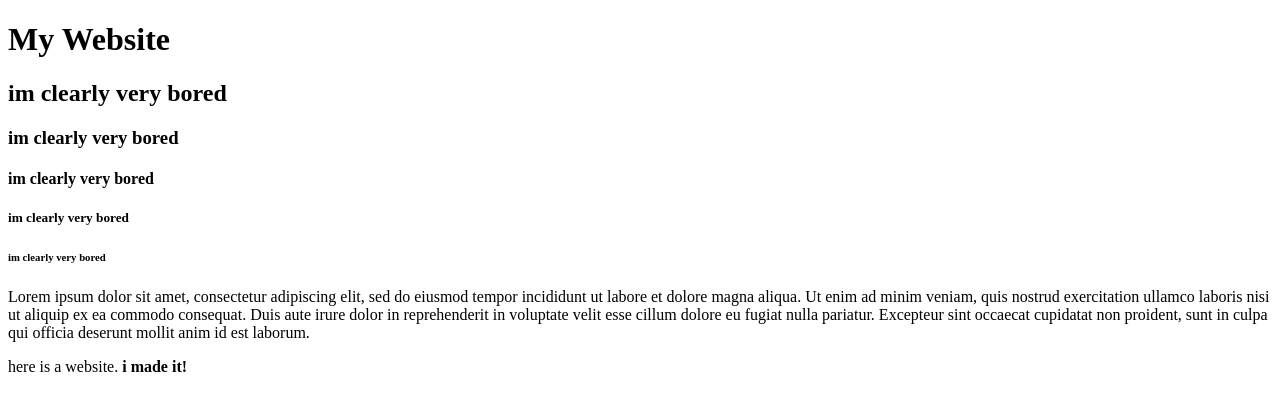
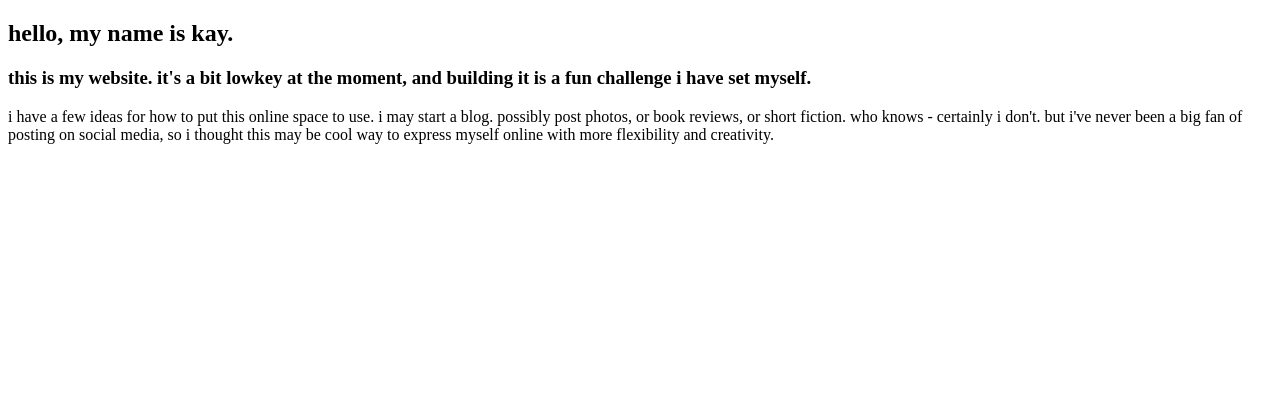
Before and after one commit to kaysterner/kayesterner, a plain HTML site: page index.html in a window 1280 px wide. Drawn offline with Linux system fonts and the light colour scheme.

Commit message:
Update index.html

```diff
--- a/index.html
+++ b/index.html
@@ -3,21 +3,15 @@
     <head>
         <meta charset="utf-8">
         <meta name="viewport" content="width=device-width, initial-scale=1">
-        <title>My Website</title>
+        <title>kay sterner</title>
     </head>
     <body>
-        <h1>My Website</h1>
-        <h2>im clearly very bored</h2>
-        <h3>im clearly very bored</h3>
-        <h4>im clearly very bored</h4>
-        <h5>im clearly very bored</h5>
-        <h6>im clearly very bored</h6>
+        <h2>hello, my name is kay.</h2>
+        <h3>this is my website. it's a bit lowkey at the moment, and building it is a fun challenge i have set myself.</h3>
 
         <p>
-            Lorem ipsum dolor sit amet, consectetur adipiscing elit, sed do eiusmod tempor incididunt ut labore et dolore magna aliqua. Ut enim ad minim veniam, quis nostrud exercitation ullamco laboris nisi ut aliquip ex ea commodo consequat. Duis aute irure dolor in reprehenderit in voluptate velit esse cillum dolore eu fugiat nulla pariatur. Excepteur sint occaecat cupidatat non proident, sunt in culpa qui officia deserunt mollit anim id est laborum.
+            i have a few ideas for how to put this online space to use. i may start a blog. possibly post photos, or book reviews, or short fiction. who knows - certainly i don't. but i've never been a big fan of posting on social media, so i thought this may be cool way to express myself online with more flexibility and creativity.
 
         </p>
-
-        here is a website. <b>i made it!</b>
     </body>
 </html>
```
